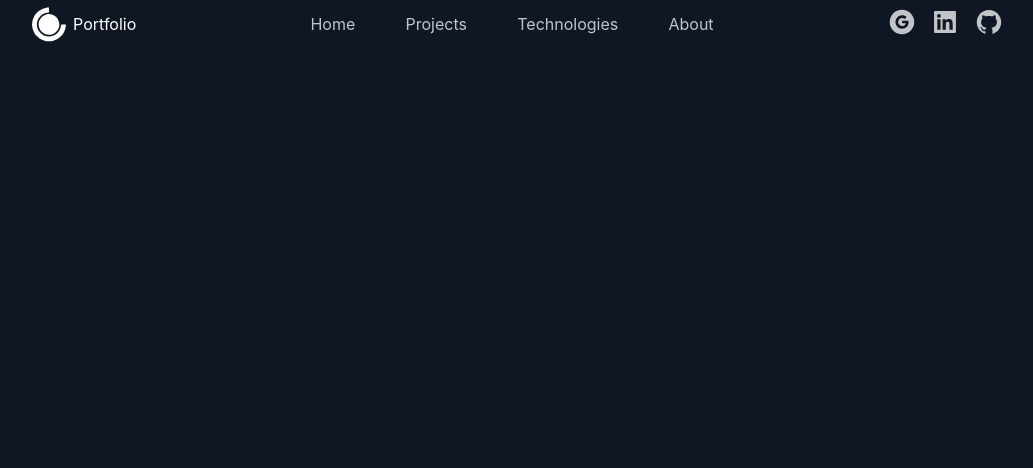
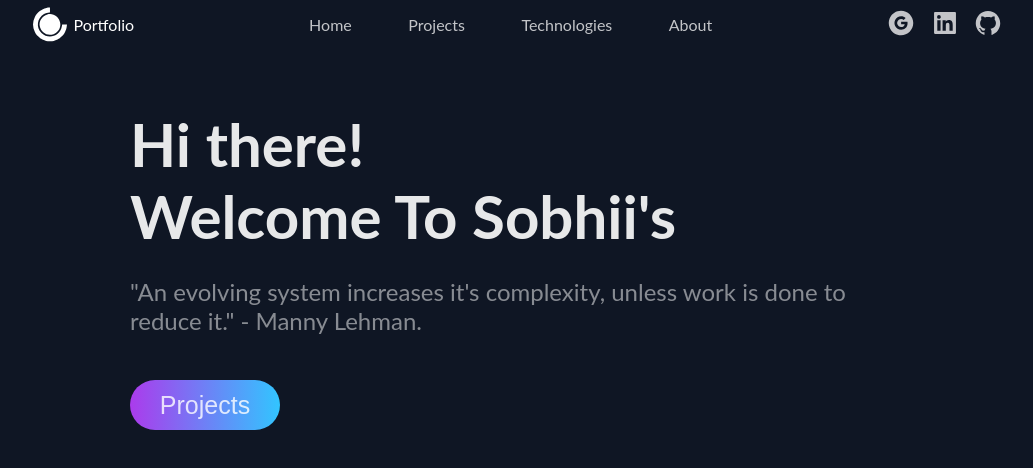
Before and after one commit to eslamsobhy/portfolio-app, a React (Create React App) app: page / in a window 1280 px wide. Shown: the top 468 px of the page, without its empty margins (126-1159 px from the left). Built offline with nearby package versions, Linux system fonts and the light colour scheme.

Commit message:
finished the first look of the homepage

```diff
--- /dev/null
+++ b/src/components/Home/Home.js
@@ -0,0 +1,22 @@
+import React from "react";
+import "./home.css";
+
+const Home = () => {
+  return (
+    <section className="home">
+      <div className="section-container">
+        <div className="hero-title">
+          Hi there! <br />
+          Welcome To Sobhii's
+        </div>
+        <article className="hero-text">
+          "An evolving system increases it's complexity, unless work is done to
+          reduce it." - Manny Lehman.
+        </article>
+        <button className="hero-btn">Projects</button>
+      </div>
+    </section>
+  );
+};
+
+export default Home;
--- /dev/null
+++ b/src/components/Home/home.css
@@ -0,0 +1,33 @@
+.hero-title {
+  font-size: 60px;
+  font-weight: bold;
+  opacity: 0.9;
+}
+
+.hero-text {
+  margin: 25px 0;
+  font-size: 24px;
+  opacity: 0.5;
+}
+
+.hero-btn {
+  color: rgba(255, 255, 255, 0.8);
+  /* background-color: rgba(255, 255, 255, 0.75); */
+  background-image: linear-gradient(
+    to right,
+    rgb(171, 59, 236),
+    rgb(50, 197, 255)
+  );
+  border: transparent;
+  width: 150px;
+  height: 50px;
+  font-size: 25px;
+  border-radius: 25px;
+  margin-top: 20px;
+  cursor: pointer;
+  transition: all 0.3s linear;
+}
+
+.hero-btn:hover {
+  box-shadow: inset 0 2px 2px #0fb3ff;
+}
--- a/src/index.css
+++ b/src/index.css
@@ -1,8 +1,6 @@
 body {
   margin: 0;
-  font-family: -apple-system, BlinkMacSystemFont, "Segoe UI", "Roboto", "Oxygen",
-    "Ubuntu", "Cantarell", "Fira Sans", "Droid Sans", "Helvetica Neue",
-    sans-serif;
+  font-family: "Lato", "Arial", sans-serif;
   -webkit-font-smoothing: antialiased;
   -moz-osx-font-smoothing: grayscale;
   background-color: #0f1624;
@@ -27,3 +25,10 @@ code {
   width: 90vw;
   margin: 0 auto;
 }
+
+/* reusable styles */
+.section-container {
+  width: 60vw;
+  margin: 0 auto;
+  padding-top: 60px;
+}
--- a/src/index.js
+++ b/src/index.js
@@ -2,7 +2,10 @@ import React from "react";
 import ReactDOM from "react-dom/client";
 import { Routes, Route, BrowserRouter as Router } from "react-router-dom";
 import "./index.css";
+
+// components and pages
 import App from "./App";
+import Home from "./components/Home/Home";
 
 const root = ReactDOM.createRoot(document.getElementById("root"));
 root.render(
@@ -10,7 +13,7 @@ root.render(
     <Router>
       <App />
       <Routes>
-        <Route path="/" element="" />
+        <Route path="/" element={<Home />} />
         <Route path="/about" element="" />
         <Route path="/technologies" element="" />
         <Route path="/projects" element="" />
```
